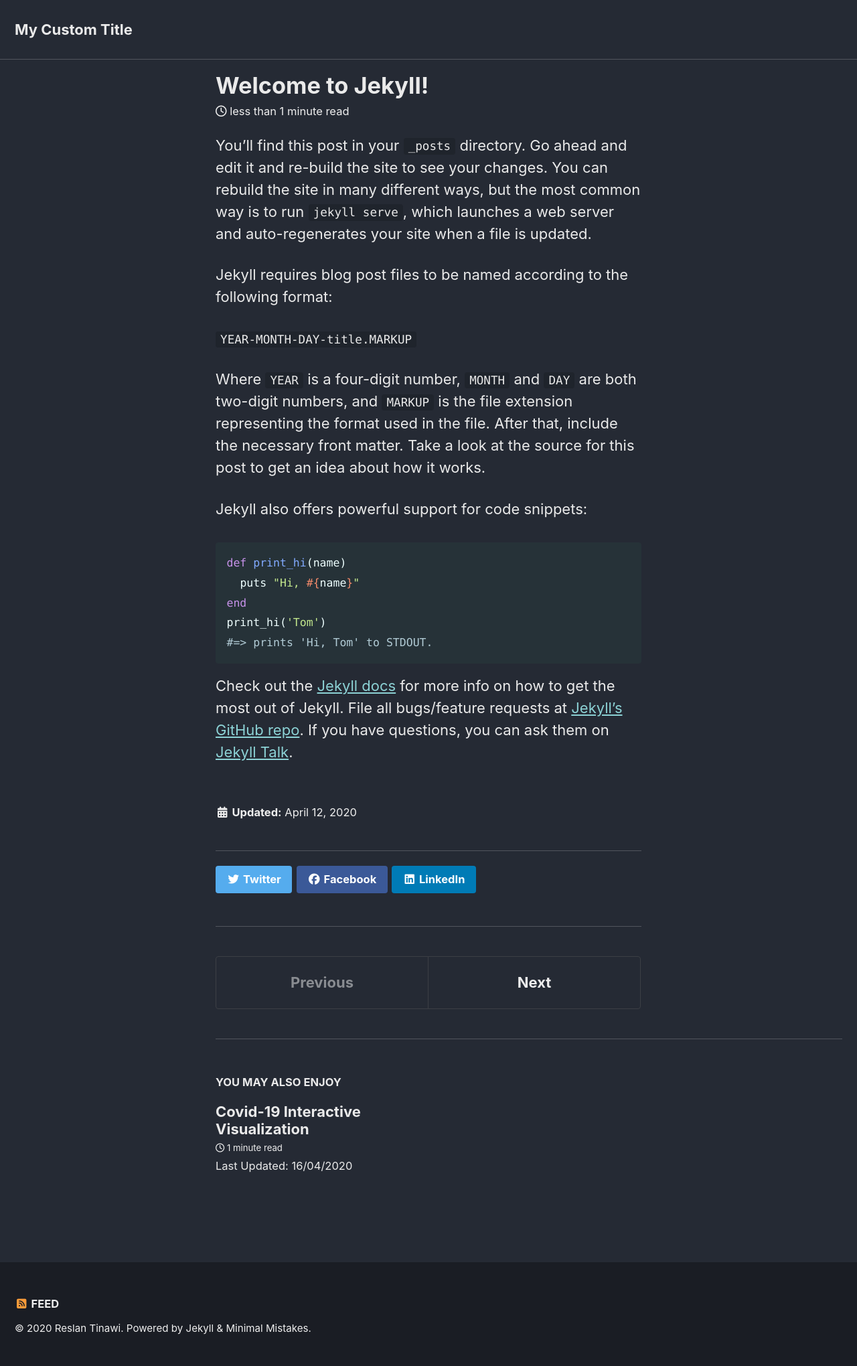
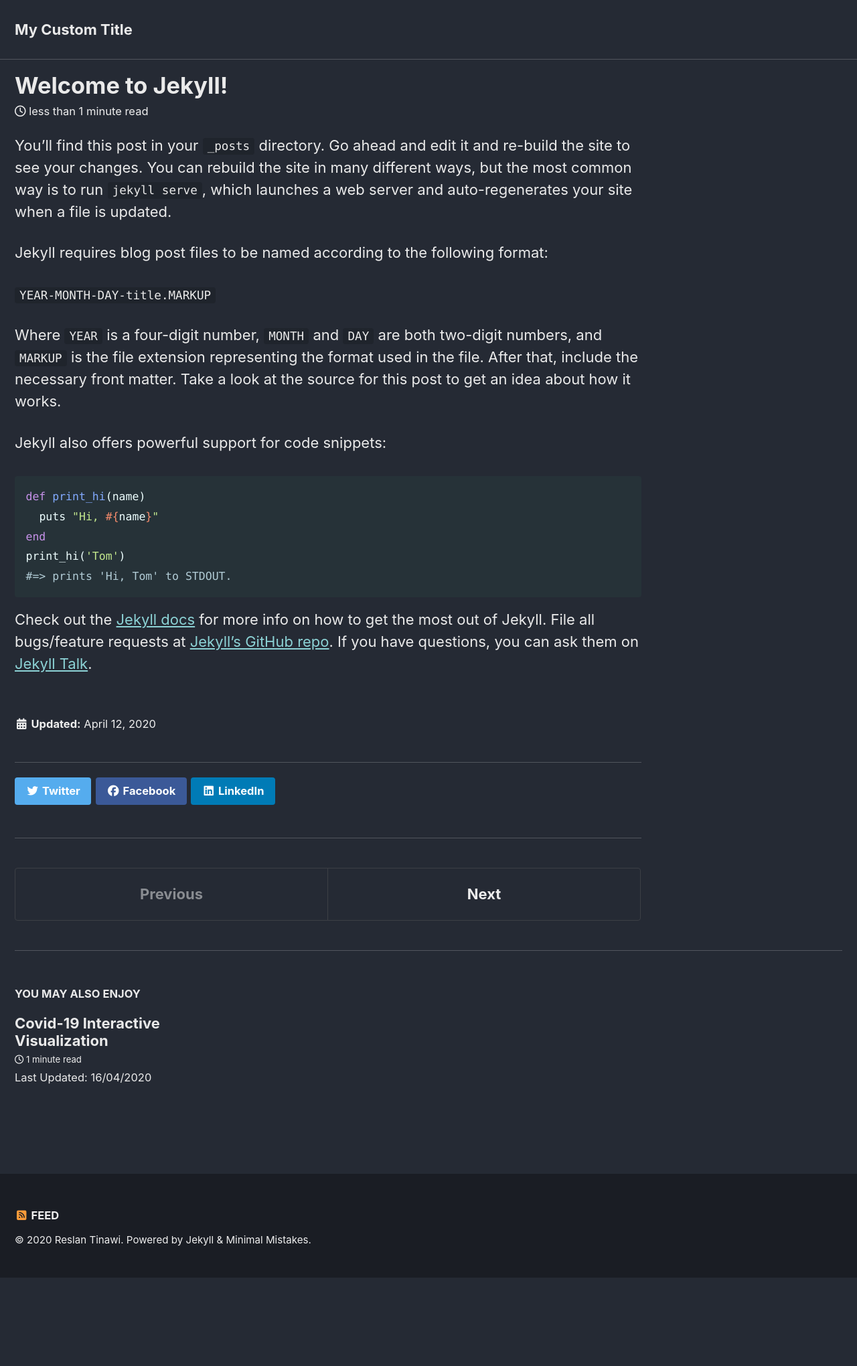
Before and after one commit to Reslan-Tinawi/reslan-tinawi.github.io, a Jekyll site: the page built from _posts/2020-04-13-welcome-to-jekyll.markdown, in a window 1280 px wide. Shown: the whole page at 67% size. Built offline with Jekyll 4.4.1, drawn with Linux system fonts in a browser that asks for light colours; cached includes are drawn as plain includes; nearby versions of some CDN libraries; after the commit the page ends 1908 px from its top, so only the background shows below that.

Commit message:
Wide-er styling, edit styling to make pages takes all the space, no left *blank-space* anymore.

```diff
--- a/_sass/minimal-mistakes.scss
+++ b/_sass/minimal-mistakes.scss
@@ -38,3 +38,14 @@
 @import "minimal-mistakes/archive";
 @import "minimal-mistakes/sidebar";
 @import "minimal-mistakes/print";
+
+// overriding the CSS to make the pages fully-wide (no empty space on the left)
+// according to this issue: https://github.com/mmistakes/minimal-mistakes/issues/1322
+article.page {
+    float: left;
+    width: 100%;
+}
+
+.page__related {
+    width: 100%;
+}
```
